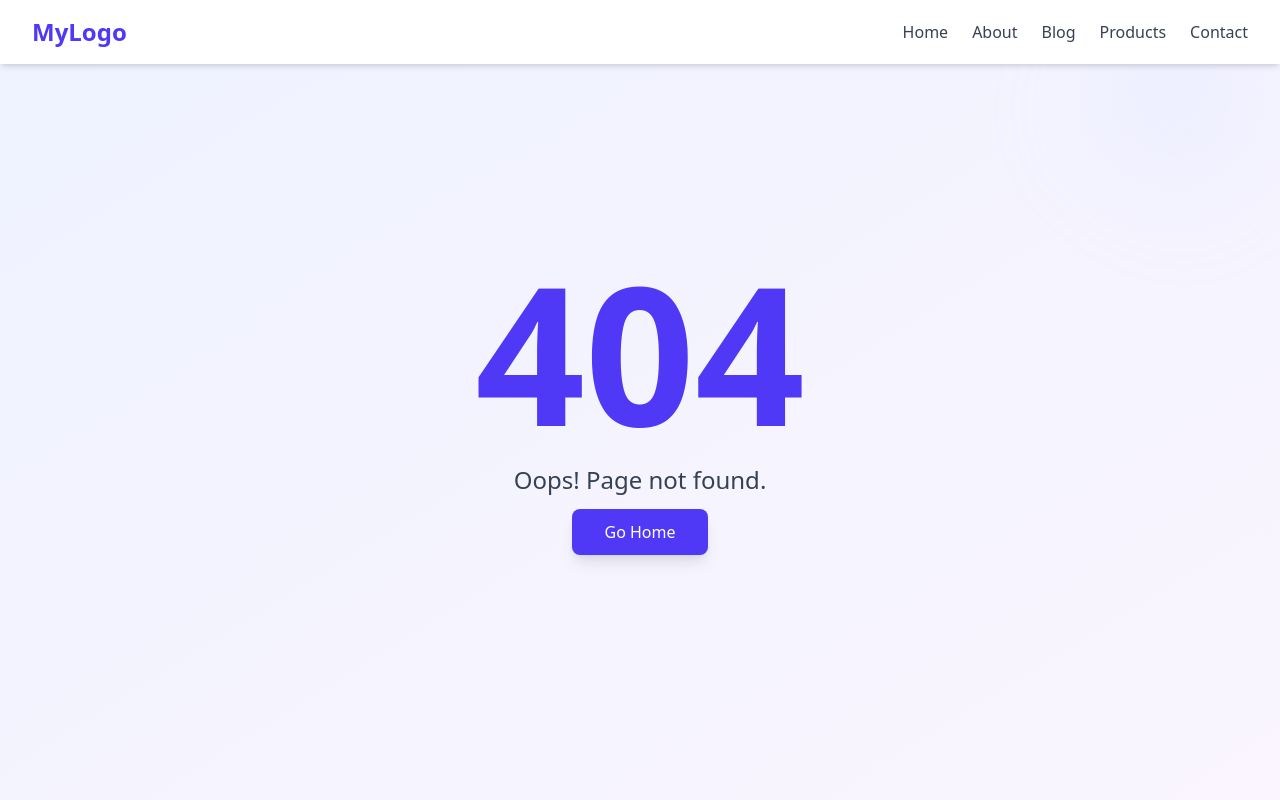
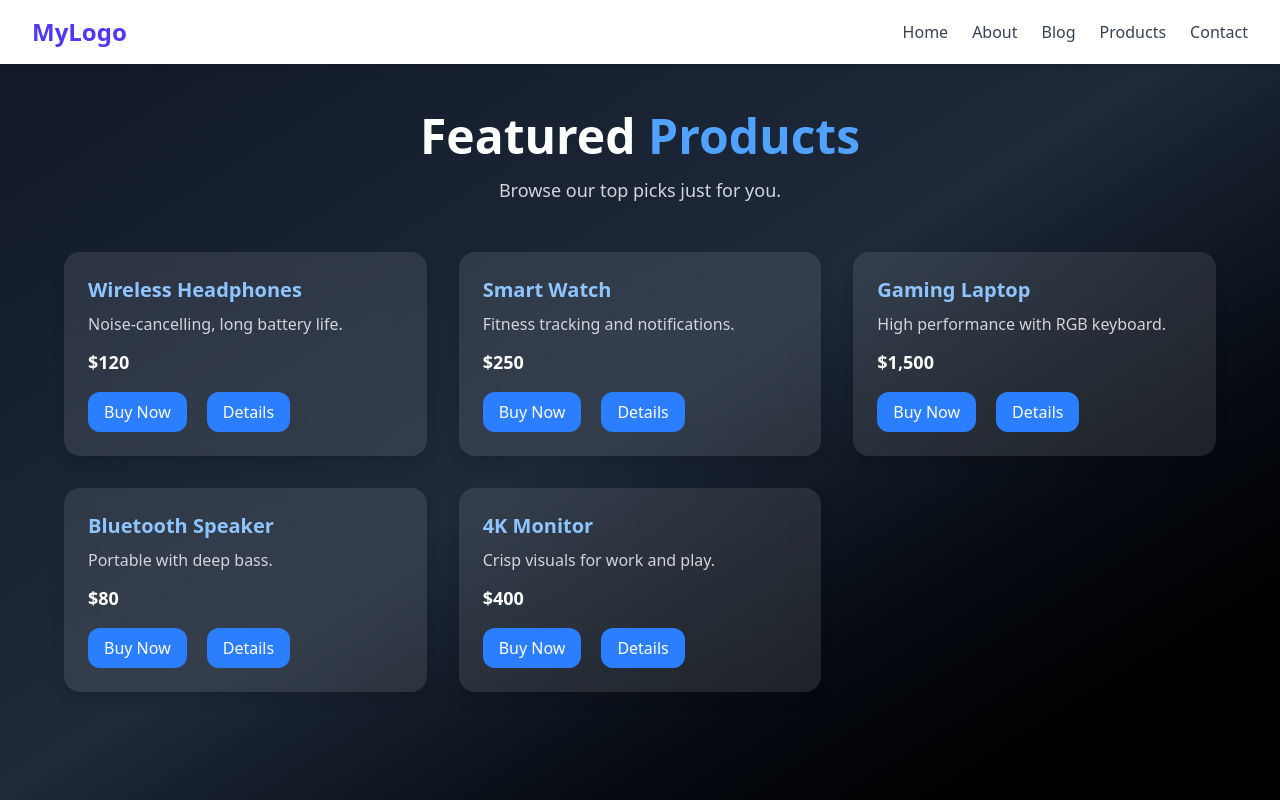
Before and after one commit to Cabdinasir64/Next-Js, a Next.js app: page /products in a window 1280 px wide. Before the commit this address had no page. Built offline with nearby package versions, Linux system fonts and the light colour scheme.

Commit message:
feat: add ProductsPage component with animated product listings and details

```diff
--- /dev/null
+++ b/src/app/products/page.tsx
@@ -0,0 +1,74 @@
+"use client";
+
+import React from "react";
+import { motion } from "framer-motion";
+import Link from "next/link";
+
+interface Product {
+    id: number;
+    name: string;
+    price: string;
+    desc: string;
+}
+
+const products: Product[] = [
+    { id: 1, name: "Wireless Headphones", price: "$120", desc: "Noise-cancelling, long battery life." },
+    { id: 2, name: "Smart Watch", price: "$250", desc: "Fitness tracking and notifications." },
+    { id: 3, name: "Gaming Laptop", price: "$1,500", desc: "High performance with RGB keyboard." },
+    { id: 4, name: "Bluetooth Speaker", price: "$80", desc: "Portable with deep bass." },
+    { id: 5, name: "4K Monitor", price: "$400", desc: "Crisp visuals for work and play." },
+];
+
+const ProductsPage: React.FC = () => {
+    return (
+        <section className="min-h-screen bg-gradient-to-br from-gray-900 via-gray-800 to-black text-white py-16 px-6">
+            <div className="text-center mb-12 mt-12">
+                <motion.h1
+                    initial={{ opacity: 0, y: -40 }}
+                    animate={{ opacity: 1, y: 0 }}
+                    transition={{ duration: 0.6 }}
+                    className="text-4xl md:text-5xl font-extrabold mb-4"
+                >
+                    Featured <span className="text-blue-400">Products</span>
+                </motion.h1>
+                <motion.p
+                    initial={{ opacity: 0, y: 20 }}
+                    animate={{ opacity: 1, y: 0 }}
+                    transition={{ duration: 0.6, delay: 0.2 }}
+                    className="text-lg text-gray-300"
+                >
+                    Browse our top picks just for you.
+                </motion.p>
+            </div>
+
+            <div className="grid gap-8 md:grid-cols-2 lg:grid-cols-3 max-w-6xl mx-auto">
+                {products.map((product, index) => (
+                    <motion.div
+                        key={product.id}
+                        initial={{ opacity: 0, y: 40 }}
+                        animate={{ opacity: 1, y: 0 }}
+                        transition={{ duration: 0.6, delay: index * 0.2 }}
+                        className="bg-white/10 backdrop-blur-lg p-6 rounded-2xl shadow-lg hover:shadow-2xl transition-all"
+                    >
+                        <h2 className="text-xl font-semibold text-blue-300 mb-2">{product.name}</h2>
+                        <p className="text-gray-300 mb-3">{product.desc}</p>
+                        <p className="text-lg font-bold text-white mb-4">{product.price}</p>
+                        <div className="flex items-center gap-x-5">
+                            <button className="px-4 py-2 bg-blue-500 hover:bg-blue-600 rounded-xl font-medium transition">
+                                Buy Now
+                            </button>
+                            <Link
+                                href={`/products/${product.id}`}
+                                className="px-4 py-2 bg-blue-500 hover:bg-blue-600 rounded-xl font-medium transition"
+                            >
+                                Details
+                            </Link>
+                        </div>
+                    </motion.div>
+                ))}
+            </div>
+        </section>
+    );
+};
+
+export default ProductsPage;
```
